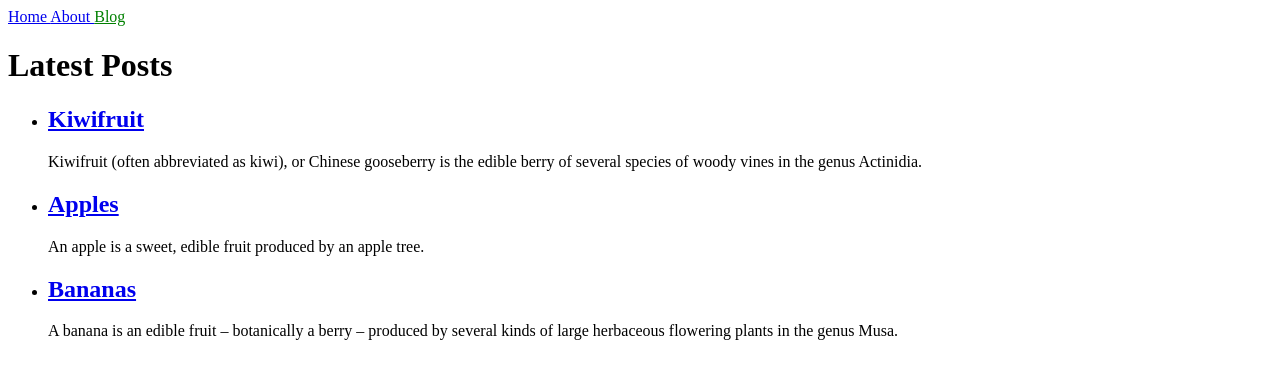
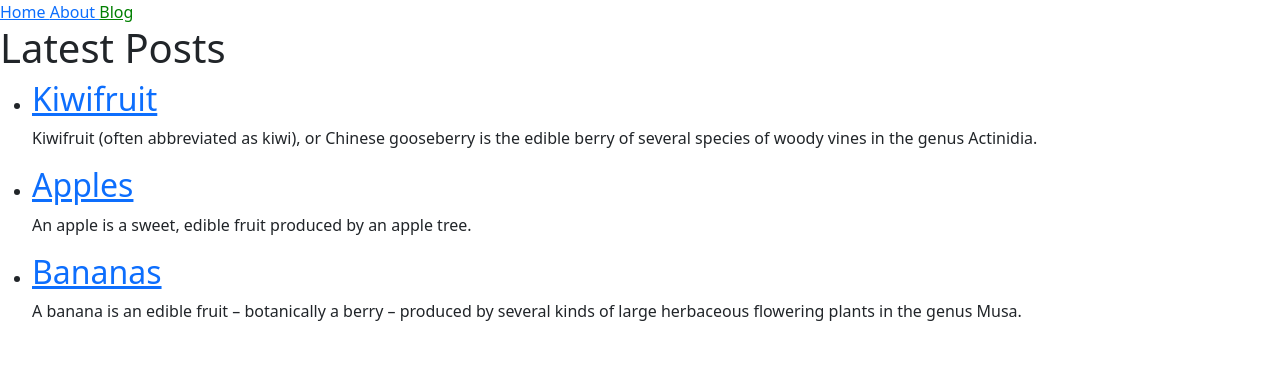
Before and after one commit to buildben/gh-pages2, a Jekyll site: the page built from blog.html, in a window 1280 px wide. Shown: the top 379 px of the page. Built offline with Jekyll 4.4.1, drawn with Linux system fonts in a browser that asks for light colours.

Commit message:
Update default.html

```diff
--- a/_layouts/default.html
+++ b/_layouts/default.html
@@ -1,12 +1,21 @@
 <!doctype html>
-<html>
+<html lang="en">
   <head>
+    <!-- Required meta tags -->
     <meta charset="utf-8">
+    <meta name="viewport" content="width=device-width, initial-scale=1">
+
+    <!-- Bootstrap CSS -->
+    <link href="https://cdn.jsdelivr.net/npm/bootstrap@5.1.1/dist/css/bootstrap.min.css" rel="stylesheet" integrity="sha384-F3w7mX95PdgyTmZZMECAngseQB83DfGTowi0iMjiWaeVhAn4FJkqJByhZMI3AhiU" crossorigin="anonymous">
+    <link rel="stylesheet" href="{{ 'assets/css/stl.css' | relative_url }}">
     <title>{{ page.title }}</title>
-    <link rel="stylesheet" href="{{ 'assets/css/stl.css' | relative_url }}">
   </head>
   <body>
     {% include navigation.html %}
     {{ content }}
+
+    <!-- Optional JavaScript; choose one of the two! -->
+
+    <script src="https://cdn.jsdelivr.net/npm/bootstrap@5.1.1/dist/js/bootstrap.bundle.min.js" integrity="sha384-/bQdsTh/da6pkI1MST/rWKFNjaCP5gBSY4sEBT38Q/9RBh9AH40zEOg7Hlq2THRZ" crossorigin="anonymous"></script>
   </body>
 </html>
```
